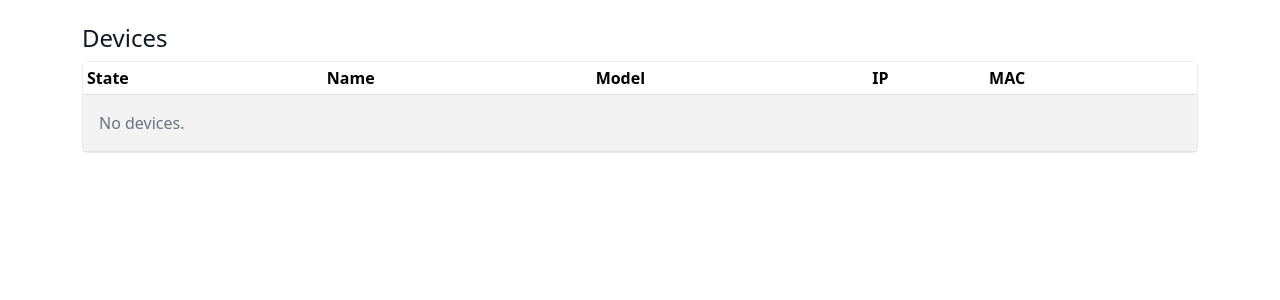
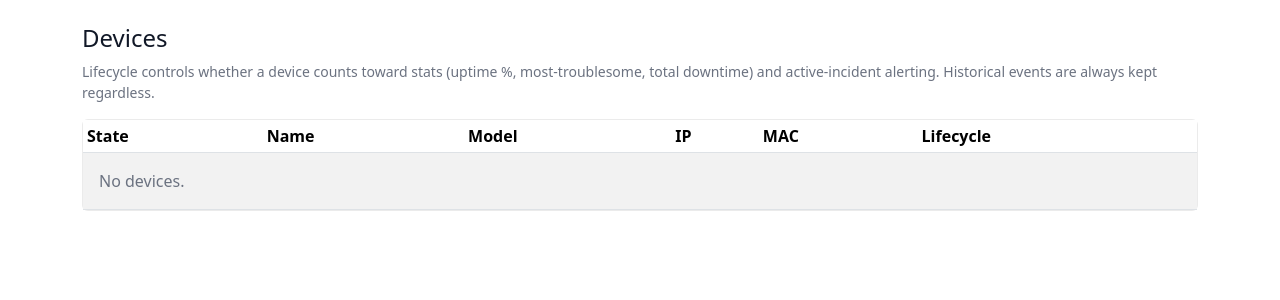
Before and after one commit to sixesandsevens/shadow-console, a Flask app: page /devices in a window 1280 px wide. Shown: the part 57-357 px from the top of the page. Run offline with Flask 3, Linux system fonts and the light colour scheme; data that the repository does not hold is empty.

Commit message:
Retire Device

```diff
--- a/web/app.py
+++ b/web/app.py
@@ -6,7 +6,7 @@ from datetime import datetime, timezone, timedelta
 from typing import Any, Dict, List, Optional
 
 import re
-from flask import Flask, g, render_template, request, abort
+from flask import Flask, g, render_template, request, abort, redirect, url_for
 
 try:
     import notify_policy
@@ -22,6 +22,14 @@ except ImportError:
 APP_DIR = os.path.dirname(os.path.abspath(__file__))
 DEFAULT_DB = os.getenv("SHADOW_DB") or os.path.abspath(os.path.join(APP_DIR, "..", "shadowconsole.db"))
 
+LIFECYCLES = ("monitored", "maintenance", "ignored", "retired")
+# Devices in these states keep their full historical events/incidents, but
+# are excluded from stats aggregation (uptime %, most-troublesome, total
+# downtime) and from the dashboard's active-incident/notification panel --
+# see the /settings device discussion: "device state" (online/offline) and
+# "device intent" (should we even care right now) are different axes.
+EXCLUDED_LIFECYCLES = ("maintenance", "ignored", "retired")
+
 
 def create_app() -> Flask:
     app = Flask(__name__)
@@ -31,6 +39,20 @@ def create_app() -> Flask:
         if "db" not in g:
             conn = sqlite3.connect(app.config["DB_PATH"])
             conn.row_factory = sqlite3.Row
+            # Written from this web app (Devices page), not the poller, so
+            # ensure it exists here too rather than depending on the poller
+            # having been restarted since this table was added.
+            conn.execute(
+                """
+                CREATE TABLE IF NOT EXISTS device_overrides (
+                    device_id TEXT PRIMARY KEY,
+                    lifecycle TEXT NOT NULL DEFAULT 'monitored',
+                    note TEXT,
+                    updated_at TEXT
+                );
+                """
+            )
+            conn.commit()
             g.db = conn
         return g.db
 
@@ -80,6 +102,31 @@ def create_app() -> Flask:
         if m:
             return f"{m}m {s}s"
         return f"{s}s"
+
+    def device_lifecycles() -> Dict[str, str]:
+        return {r["device_id"]: r["lifecycle"] for r in q("SELECT device_id, lifecycle FROM device_overrides;")}
+
+    def excluded_device_ids() -> set:
+        return {
+            r["device_id"]
+            for r in q(
+                f"SELECT device_id FROM device_overrides WHERE lifecycle IN ({','.join('?' * len(EXCLUDED_LIFECYCLES))});",
+                EXCLUDED_LIFECYCLES,
+            )
+        }
+
+    def excluded_macs() -> set:
+        # events/device_incidents identify a device by mac, not device_id,
+        # so alerting/notification filtering has to go through device_state
+        # (the only table that keeps a current device_id -> mac mapping).
+        ids = excluded_device_ids()
+        if not ids:
+            return set()
+        rows = q(
+            f"SELECT last_mac FROM device_state WHERE device_id IN ({','.join('?' * len(ids))});",
+            tuple(ids),
+        )
+        return {r["last_mac"] for r in rows if r["last_mac"]}
 
     def extract_building(name: Optional[str]) -> Optional[str]:
         # No structured building field exists anywhere in the UniFi API --
@@ -237,14 +284,19 @@ def create_app() -> Flask:
         # or DEVICE_MISSING, closed the moment it comes back (DEVICE_ONLINE).
         # Unlike a fixed time window, this disappears exactly when the
         # device recovers instead of lingering for N more minutes.
-        active_incidents = q(
-            """
-            SELECT device_id, mac, name, model, opened_ts, opened_reason
-            FROM device_incidents
-            WHERE closed_ts IS NULL
-            ORDER BY opened_ts ASC;
-            """
-        )
+        excluded_ids = excluded_device_ids()
+        active_incidents = [
+            inc
+            for inc in q(
+                """
+                SELECT device_id, mac, name, model, opened_ts, opened_reason
+                FROM device_incidents
+                WHERE closed_ts IS NULL
+                ORDER BY opened_ts ASC;
+                """
+            )
+            if inc["device_id"] not in excluded_ids
+        ]
         for inc in active_incidents:
             label = inc["mac"] or inc["device_id"]
             if inc["name"]:
@@ -316,8 +368,11 @@ def create_app() -> Flask:
             notify_event_types + notify_device_types,
         )
 
+        muted_macs = excluded_macs()
         notify_events = []
         for e in notify_source:
+            if e["mac"] in muted_macs:
+                continue
             decision = notify_policy.classify(e["event_type"], e["device_type"])
             if not decision["notify"]:
                 continue
@@ -489,7 +544,7 @@ def create_app() -> Flask:
     def devices():
         latest = q1("SELECT ts FROM device_snapshot ORDER BY ts DESC LIMIT 1;")
         if not latest:
-            return render_template("devices.html", ts=None, devices=[])
+            return render_template("devices.html", ts=None, devices=[], lifecycles=LIFECYCLES)
 
         ts = latest["ts"]
         rows = q(
@@ -503,7 +558,26 @@ def create_app() -> Flask:
             """,
             (ts,),
         )
-        return render_template("devices.html", ts=ts, devices=rows)
+        overrides = device_lifecycles()
+        devices_out = [dict(r, lifecycle=overrides.get(r["device_id"], "monitored")) for r in rows]
+        return render_template("devices.html", ts=ts, devices=devices_out, lifecycles=LIFECYCLES)
+
+    @app.route("/devices/<device_id>/lifecycle", methods=["POST"])
+    def set_device_lifecycle(device_id: str):
+        lifecycle = request.form.get("lifecycle", "monitored")
+        if lifecycle not in LIFECYCLES:
+            abort(400)
+        db = get_db()
+        db.execute(
+            """
+            INSERT INTO device_overrides (device_id, lifecycle, updated_at)
+            VALUES (?, ?, ?)
+            ON CONFLICT(device_id) DO UPDATE SET lifecycle=excluded.lifecycle, updated_at=excluded.updated_at;
+            """,
+            (device_id, lifecycle, datetime.now(timezone.utc).isoformat(timespec="seconds")),
+        )
+        db.commit()
+        return redirect(url_for("devices"))
 
     @app.route("/settings")
     def settings():
@@ -519,16 +593,21 @@ def create_app() -> Flask:
         # rollup. Only client_snapshot-derived numbers (client trend,
         # poller uptime) need daily_network_stats, since that source table
         # is pruned after 24h.
-        incident_rows = q(
-            """
-            SELECT device_id, mac, name, model, device_type, opened_ts, closed_ts
-            FROM device_incidents
-            WHERE opened_ts <= ?
-              AND (closed_ts IS NULL OR closed_ts >= ?)
-            ORDER BY opened_ts ASC;
-            """,
-            (now.isoformat(), start.isoformat()),
-        )
+        excluded_ids = excluded_device_ids()
+        incident_rows = [
+            r
+            for r in q(
+                """
+                SELECT device_id, mac, name, model, device_type, opened_ts, closed_ts
+                FROM device_incidents
+                WHERE opened_ts <= ?
+                  AND (closed_ts IS NULL OR closed_ts >= ?)
+                ORDER BY opened_ts ASC;
+                """,
+                (now.isoformat(), start.isoformat()),
+            )
+            if r["device_id"] not in excluded_ids
+        ]
 
         device_agg: Dict[str, Dict[str, Any]] = {}
         building_agg: Dict[str, Dict[str, Any]] = defaultdict(lambda: {"incidents": 0, "downtime_seconds": 0.0})
@@ -566,10 +645,14 @@ def create_app() -> Flask:
         # being omitted entirely.
         latest_dev_ts = q1("SELECT MAX(ts) AS ts FROM device_snapshot;")
         known_devices = (
-            q(
-                "SELECT device_id, name, device_type FROM device_snapshot WHERE ts=?;",
-                (latest_dev_ts["ts"],),
-            )
+            [
+                d
+                for d in q(
+                    "SELECT device_id, name, device_type FROM device_snapshot WHERE ts=?;",
+                    (latest_dev_ts["ts"],),
+                )
+                if d["device_id"] not in excluded_ids
+            ]
             if latest_dev_ts and latest_dev_ts["ts"]
             else []
         )
--- a/web/templates/devices.html
+++ b/web/templates/devices.html
@@ -6,17 +6,22 @@
 <div class="text-muted mb-2">Snapshot: <code>{{ ts }}</code> ({{ ts|age }} ago)</div>
 {% endif %}
 
+<p class="text-muted small">
+  Lifecycle controls whether a device counts toward stats (uptime %, most-troublesome,
+  total downtime) and active-incident alerting. Historical events are always kept regardless.
+</p>
+
 <div class="card">
   <div class="table-responsive">
     <table class="table table-sm table-striped mb-0">
       <thead>
         <tr>
-          <th>State</th><th>Name</th><th>Model</th><th>IP</th><th>MAC</th>
+          <th>State</th><th>Name</th><th>Model</th><th>IP</th><th>MAC</th><th>Lifecycle</th>
         </tr>
       </thead>
       <tbody>
         {% for d in devices %}
-        <tr>
+        <tr class="{% if d['lifecycle'] != 'monitored' %}text-muted{% endif %}">
           <td>
             {% if d["state"] == "OFFLINE" %}
               <span class="badge bg-danger">OFFLINE</span>
@@ -28,10 +33,20 @@
           <td class="text-muted">{{ d["model"] }}</td>
           <td><code>{{ d["ip"] }}</code></td>
           <td><code>{{ d["mac"] }}</code></td>
+          <td>
+            <form method="post" action="{{ url_for('set_device_lifecycle', device_id=d['device_id']) }}" class="d-flex align-items-center gap-2">
+              <select name="lifecycle" class="form-select form-select-sm" style="width: auto;" onchange="this.form.requestSubmit()">
+                {% for lc in lifecycles %}
+                <option value="{{ lc }}" {% if d['lifecycle'] == lc %}selected{% endif %}>{{ lc|capitalize }}</option>
+                {% endfor %}
+              </select>
+              <noscript><button type="submit" class="btn btn-sm btn-outline-secondary">Set</button></noscript>
+            </form>
+          </td>
         </tr>
         {% endfor %}
         {% if devices|length == 0 %}
-        <tr><td colspan="5" class="text-muted p-3">No devices.</td></tr>
+        <tr><td colspan="6" class="text-muted p-3">No devices.</td></tr>
         {% endif %}
       </tbody>
     </table>
```
Also changed, not shown: shadow_poller.py (+18 -0 lines).
